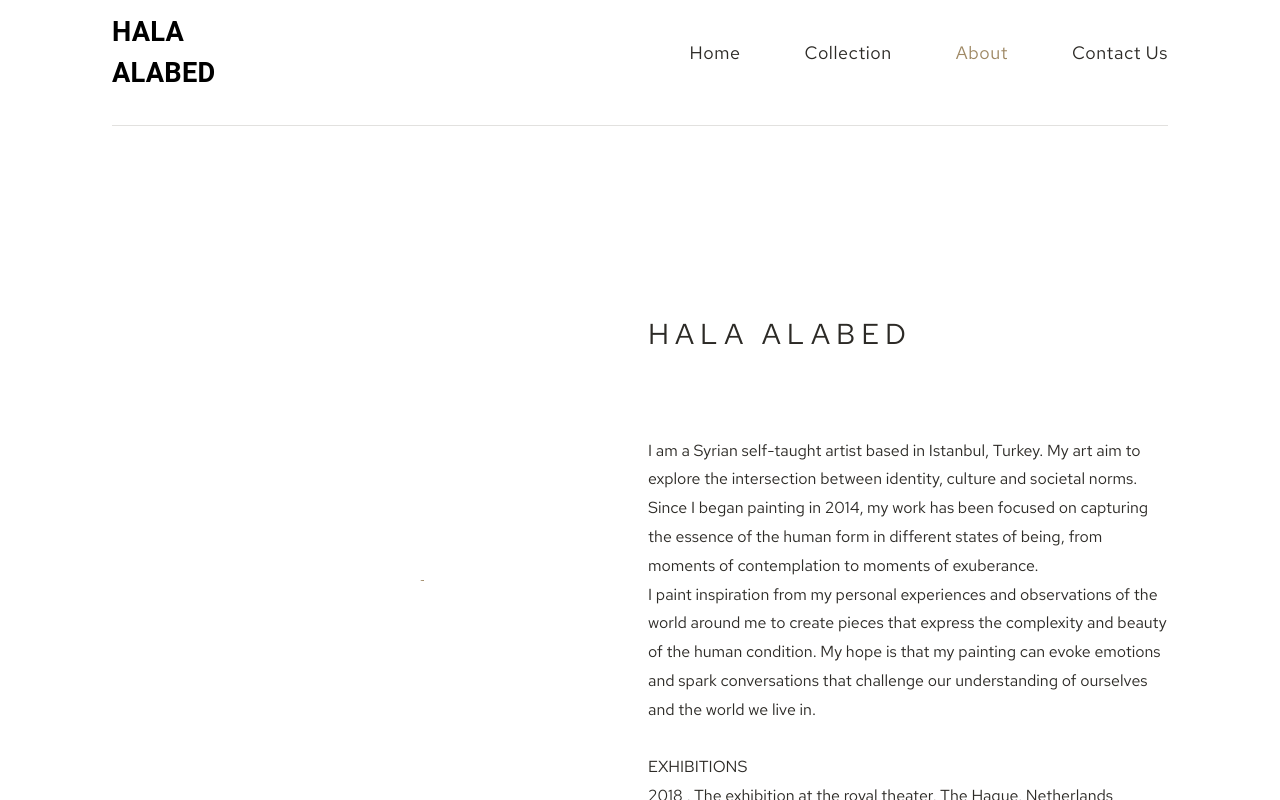
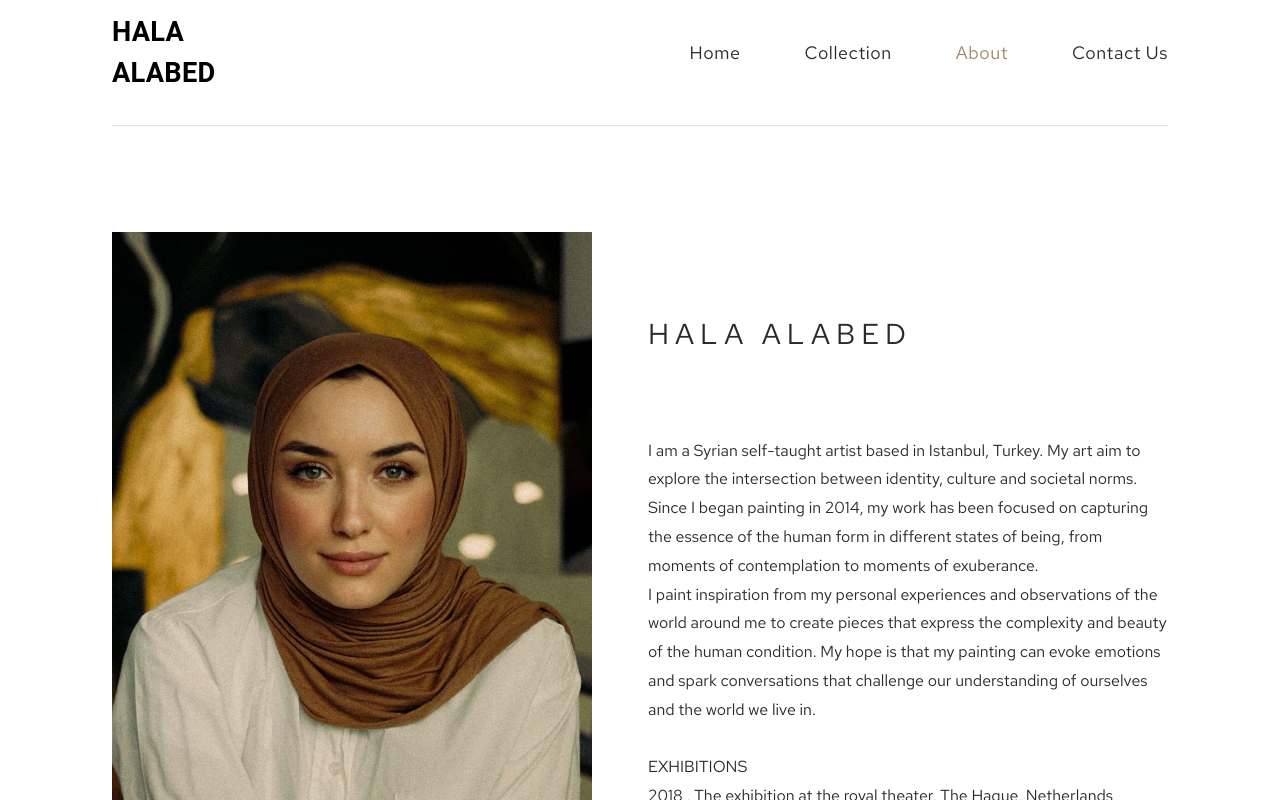
Before and after one commit to momakk77/hala-react-material-UI-website-frontend, a React (Vite) app: page /about in a window 1280 px wide. Shown: the top 800 px of the page. Built offline with nearby package versions, Linux system fonts and the light colour scheme.

Commit message:
initial load

```diff
--- a/src/pages/About.jsx
+++ b/src/pages/About.jsx
@@ -3,6 +3,21 @@ import Typography from "@mui/material/Typography";
 import { Container, Grid } from "@mui/material";
 import { styled } from "@mui/material/styles";
 import { CircularProgress } from '@mui/material';
+
+
+const ImgContainer = styled("div")({
+  position: "relative",
+  width: "100%",
+  height: "100%",
+});
+
+const CenteredCircularProgress = styled(CircularProgress)({
+  color: "var(--unnamed-color-9f8965)",
+  position: "absolute",
+  top: "50%",
+  left: "50%",
+  transform: "translate(-50%, -50%)",
+});
 
 const Img = styled("img")((props) => ({
   display: "block",
@@ -28,26 +43,27 @@ const Img = styled("img")((props) => ({
 }));
 
 export default function About() {
-  const [isLoading, setIsLoading] = useState(false);
+  const [isLoading, setIsLoading] = useState(true);
+  const handleImageLoad = () => {
+    setIsLoading(false);
+  };
   return (
 
     <Grid container sx={{ paddingTop: "3.5rem" }} spacing={2}>
       <Grid item sm={12} md={6} xl={5} xs={12}>
-      {isLoading ? (
-        <Img
-        src="images/about.jpg"
-        alt=""
-      />
-
-        ) : (
-          <CircularProgress style={{
-            color: "var(--unnamed-color-9f8965)",
-            position: "absolute",
-            top: "70%",
-            left: "30%",
-            transform: "translate(-50%, -50%)",
-           }} />
-        )}
+      <ImgContainer>
+          {isLoading && <CenteredCircularProgress />}
+          <Img
+            src="images/about.jpg"
+            alt=""
+            style={{
+              visibility: isLoading ? "hidden" : "visible",
+              opacity: isLoading ? 0 : 1,
+              transition: "opacity 0.5s ease-in-out",
+            }}
+            onLoad={handleImageLoad}
+          />
+        </ImgContainer>
       </Grid>
       <Grid item sm={12} md={6} xs={12}>
         <Typography
```
